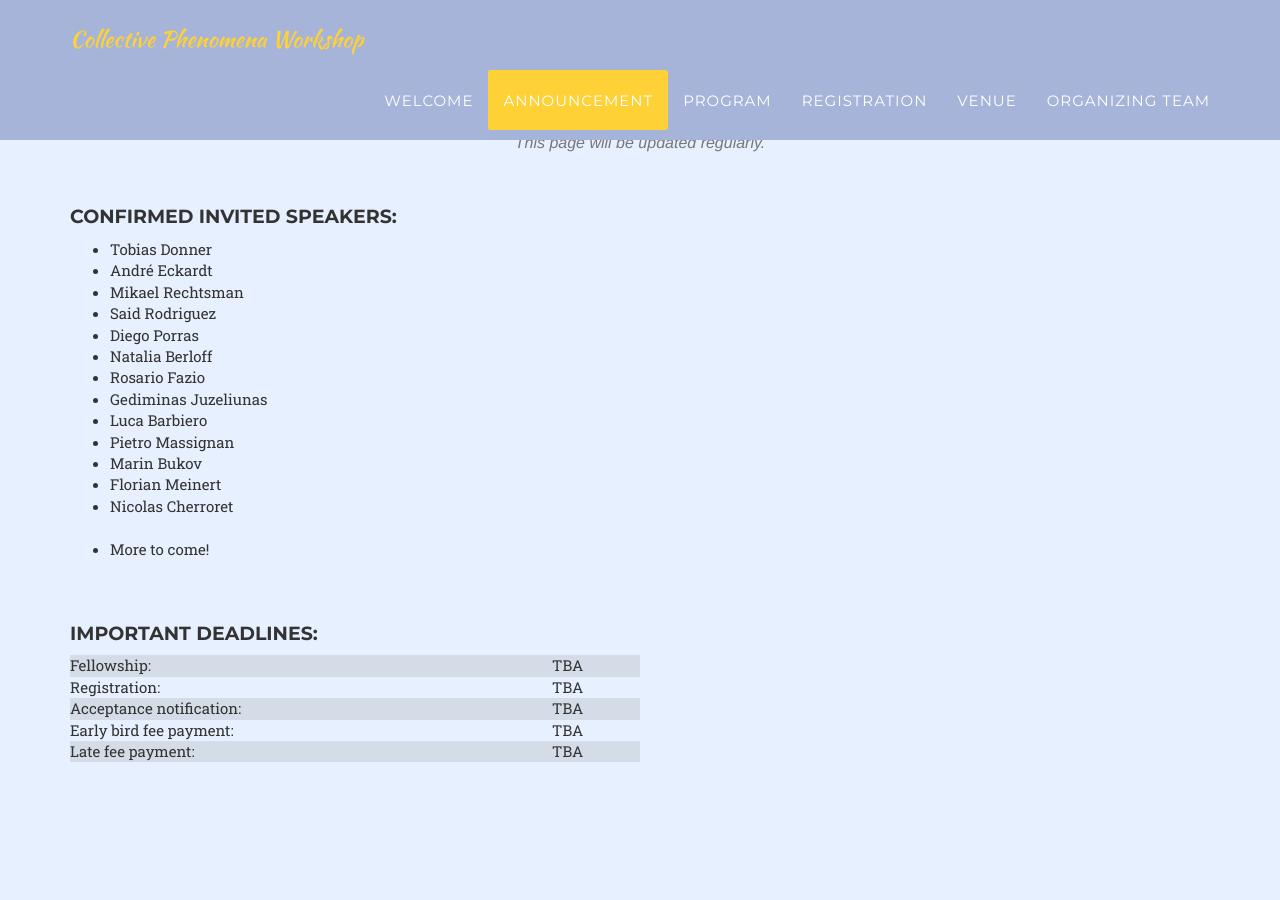
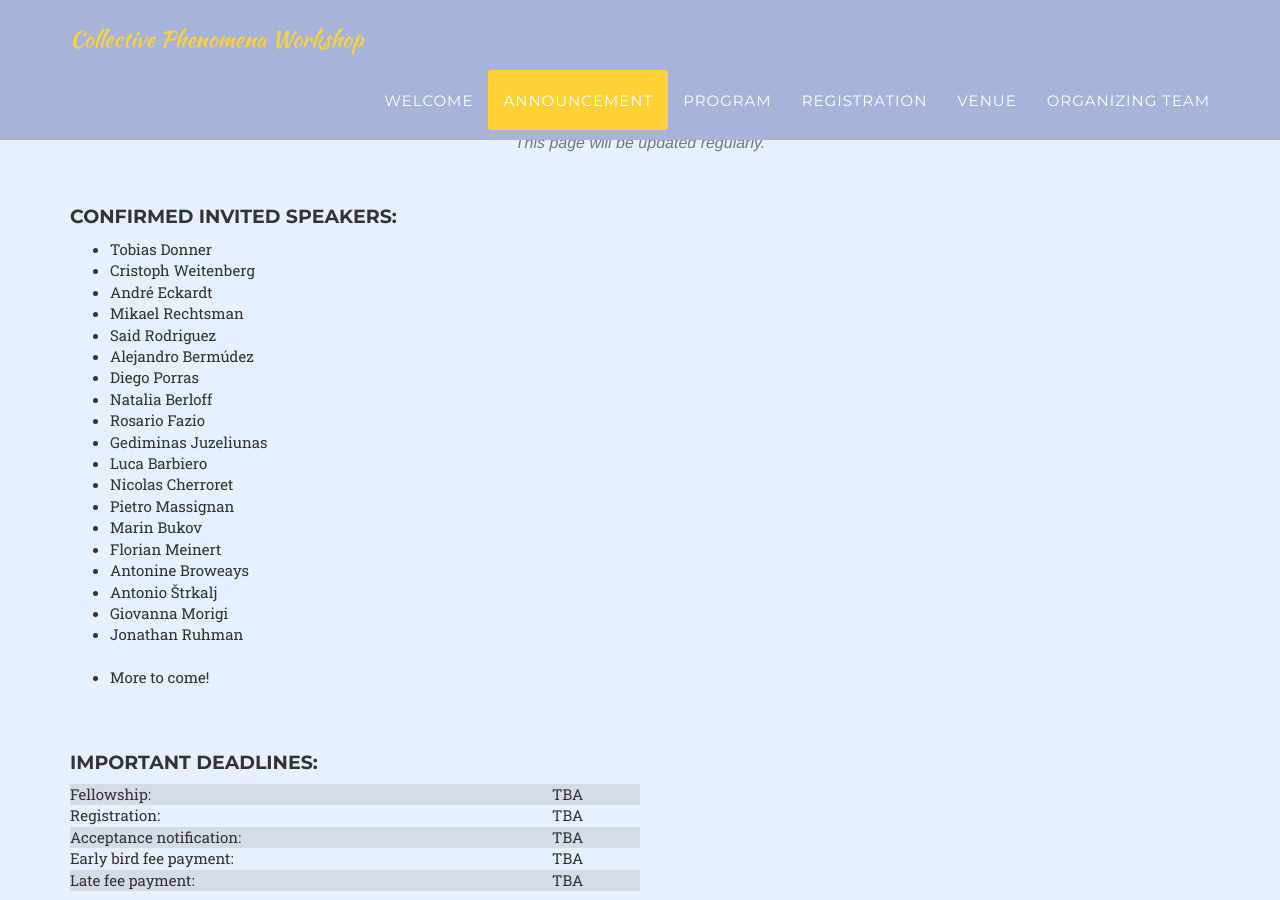
Before and after one commit to KilianSeibold/KilianSeibold.github.io, a Jekyll site: the page built from index.html, in a window 1280 px wide and 900 px high, scrolled down 1562 px. Built offline with Jekyll 4.4.1, drawn with Linux system fonts in a browser that asks for light colours; some web fonts are replaced.

Commit message:
Update announcement.html

```diff
--- a/_includes/announcement.html
+++ b/_includes/announcement.html
@@ -12,18 +12,24 @@
 
 <ul>
 <li> Tobias Donner </li>
+<li>Cristoph Weitenberg</li>
 <li> André Eckardt</li>
   <li> Mikael Rechtsman</li>
   <li> Said Rodriguez</li>
+  <li>Alejandro Bermúdez</li>
   <li> Diego Porras</li>
  <li> Natalia Berloff</li>
   <li> Rosario Fazio</li>
    <li> Gediminas Juzeliunas</li>
   <li> Luca Barbiero</li>
+  <li> Nicolas Cherroret</li>
   <li> Pietro Massignan</li>
 <li> Marin Bukov</li>
 <li> Florian Meinert</li>
-<li> Nicolas Cherroret</li>
+<li>Antonine Broweays</li>
+<li>Antonio Štrkalj</li>
+<li>Giovanna Morigi</li>
+<li>Jonathan Ruhman</li>
 <br>
 <li> More to come! </li>
 </ul>
```
